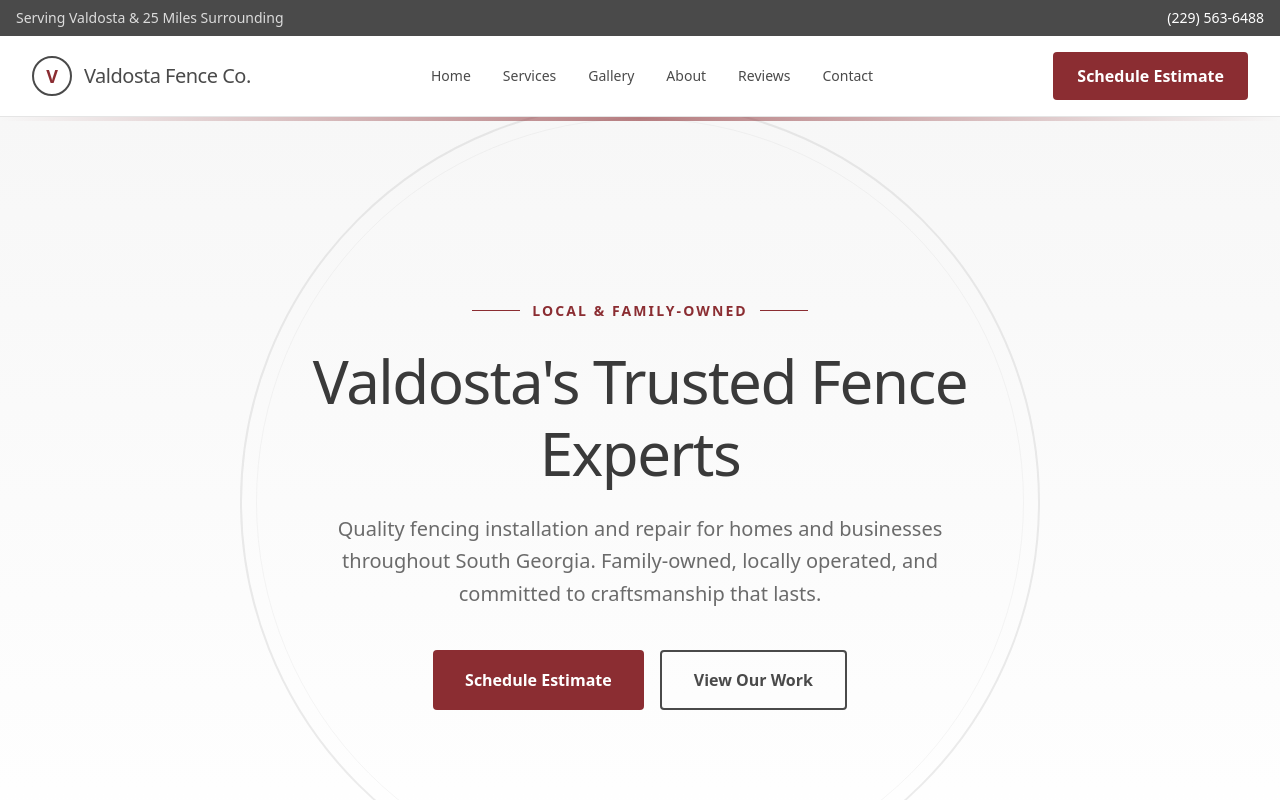
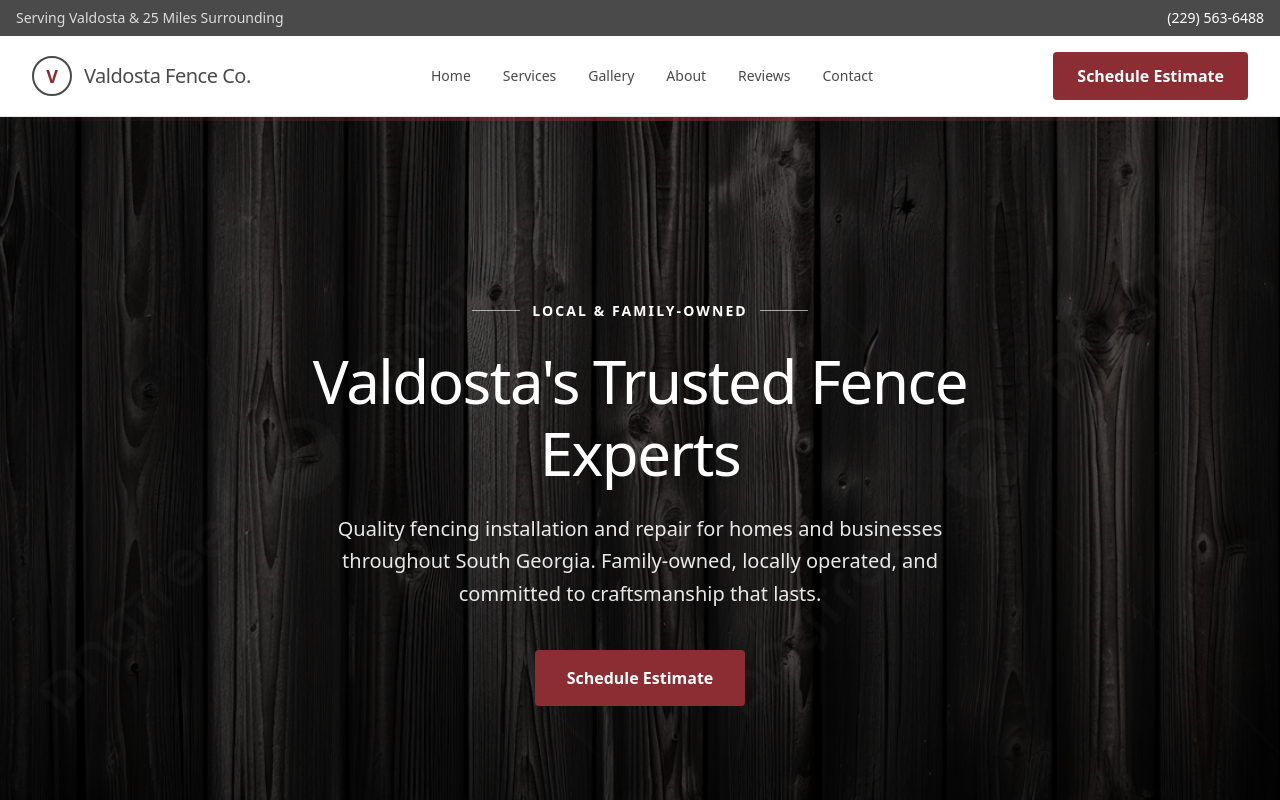
Before and after one commit to stephennewman/valdostafenceco, a Next.js app: page / in a window 1280 px wide. Shown: the top 800 px of the page. Built offline with nearby package versions, Linux system fonts and the light colour scheme.

Commit message:
feat: Hero background image, avatar faces on reviews, swap sections order

```diff
--- a/app/components/HeroSection.tsx
+++ b/app/components/HeroSection.tsx
@@ -24,6 +24,7 @@ export default function HeroSection({
   description,
   primaryCTA,
   secondaryCTA,
+  backgroundImage,
   size = "lg",
   centered = true,
 }: HeroSectionProps) {
@@ -33,8 +34,22 @@ export default function HeroSection({
     lg: "py-32 lg:py-44",
   };
 
+  const hasBackgroundImage = !!backgroundImage;
+
   return (
-    <section className={`relative ${heights[size]} overflow-hidden bg-white`}>
+    <section className={`relative ${heights[size]} overflow-hidden ${hasBackgroundImage ? 'bg-gray-900' : 'bg-white'}`}>
+      {/* Background Image */}
+      {hasBackgroundImage ? (
+        <>
+          <div
+            className="absolute inset-0 bg-cover bg-center bg-no-repeat"
+            style={{ backgroundImage: `url(${backgroundImage})` }}
+          />
+          {/* Dark overlay for text readability */}
+          <div className="absolute inset-0 bg-black/50" />
+        </>
+      ) : (
+        <>
           {/* Background with subtle gradient */}
           <div className="absolute inset-0 bg-gradient-to-b from-[var(--background-alt)] to-white" />
 
@@ -43,6 +58,8 @@ export default function HeroSection({
             <div className="absolute inset-0 rounded-full border-2 border-[var(--charcoal)]/10" />
             <div className="absolute inset-4 rounded-full border border-[var(--charcoal)]/5" />
           </div>
+        </>
+      )}
 
       {/* Accent lines */}
       <div className="absolute top-0 left-0 w-full h-1 bg-gradient-to-r from-transparent via-[var(--red)] to-transparent opacity-60" />
@@ -52,20 +69,20 @@ export default function HeroSection({
         <div className={`max-w-3xl ${centered ? "mx-auto text-center" : ""}`}>
           {subtitle && (
             <div className="inline-flex items-center gap-3 mb-6">
-              <span className="w-12 h-px bg-[var(--red)]" />
-              <span className="text-[var(--red)] font-semibold text-sm uppercase tracking-[0.15em]">
+              <span className={`w-12 h-px ${hasBackgroundImage ? 'bg-white/60' : 'bg-[var(--red)]'}`} />
+              <span className={`font-semibold text-sm uppercase tracking-[0.15em] ${hasBackgroundImage ? 'text-white' : 'text-[var(--red)]'}`}>
                 {subtitle}
               </span>
-              <span className="w-12 h-px bg-[var(--red)]" />
+              <span className={`w-12 h-px ${hasBackgroundImage ? 'bg-white/60' : 'bg-[var(--red)]'}`} />
             </div>
           )}
 
-          <h1 className="text-4xl sm:text-5xl lg:text-6xl font-[var(--font-serif)] text-[var(--charcoal-dark)] mb-6 leading-[1.1] tracking-tight">
+          <h1 className={`text-4xl sm:text-5xl lg:text-6xl font-[var(--font-serif)] mb-6 leading-[1.1] tracking-tight ${hasBackgroundImage ? 'text-white' : 'text-[var(--charcoal-dark)]'}`}>
             {title}
           </h1>
 
           {description && (
-            <p className="text-lg sm:text-xl text-[var(--gray)] mb-10 leading-relaxed max-w-2xl mx-auto">
+            <p className={`text-lg sm:text-xl mb-10 leading-relaxed max-w-2xl mx-auto ${hasBackgroundImage ? 'text-white/90' : 'text-[var(--gray)]'}`}>
               {description}
             </p>
           )}
--- a/app/page.tsx
+++ b/app/page.tsx
@@ -104,7 +104,7 @@ export default function Home() {
         title="Valdosta's Trusted Fence Experts"
         description="Quality fencing installation and repair for homes and businesses throughout South Georgia. Family-owned, locally operated, and committed to craftsmanship that lasts."
         primaryCTA={{ text: "Schedule Estimate", href: "/free-estimate" }}
-        secondaryCTA={{ text: "View Our Work", href: "/gallery" }}
+        backgroundImage="/valdostafenceco_hero.jpg"
         size="lg"
       />
 
@@ -148,47 +148,8 @@ export default function Home() {
         </div>
       </section>
 
-      {/* Services Section */}
+      {/* Recent Work Section */}
       <section className="py-20 lg:py-28 bg-[var(--background-alt)]">
-        <div className="max-w-7xl mx-auto px-4 sm:px-6 lg:px-8">
-          <div className="text-center max-w-2xl mx-auto mb-16">
-            <div className="inline-flex items-center gap-3 mb-4">
-              <span className="w-8 h-px bg-[var(--red)]" />
-              <span className="text-[var(--red)] font-semibold text-sm uppercase tracking-wider">
-                Our Services
-              </span>
-              <span className="w-8 h-px bg-[var(--red)]" />
-            </div>
-            <h2 className="text-3xl sm:text-4xl font-[var(--font-serif)] text-[var(--charcoal-dark)] mb-4">
-              Fencing Solutions for Every Need
-            </h2>
-            <p className="text-[var(--gray)] leading-relaxed">
-              From wood and vinyl to chain link and aluminum, we install and repair all types of residential and commercial fencing.
-            </p>
-          </div>
-
-          <div className="grid sm:grid-cols-2 lg:grid-cols-4 gap-6">
-            {featuredServices.map((service) => (
-              <ServiceCard
-                key={service.title}
-                title={service.title}
-                description={service.description}
-                href={service.href}
-                icon={service.icon}
-              />
-            ))}
-          </div>
-
-          <div className="text-center mt-12">
-            <CTAButton href="/services" variant="outline">
-              View All Services
-            </CTAButton>
-          </div>
-        </div>
-      </section>
-
-      {/* Recent Work Section */}
-      <section className="py-20 lg:py-28 bg-white">
         <div className="max-w-7xl mx-auto px-4 sm:px-6 lg:px-8">
           <div className="text-center max-w-2xl mx-auto mb-12">
             <div className="inline-flex items-center gap-3 mb-4">
@@ -226,6 +187,45 @@ export default function Home() {
           <div className="text-center mt-10">
             <CTAButton href="/gallery" variant="outline">
               View Full Gallery
+            </CTAButton>
+          </div>
+        </div>
+      </section>
+
+      {/* Services Section */}
+      <section className="py-20 lg:py-28 bg-white">
+        <div className="max-w-7xl mx-auto px-4 sm:px-6 lg:px-8">
+          <div className="text-center max-w-2xl mx-auto mb-16">
+            <div className="inline-flex items-center gap-3 mb-4">
+              <span className="w-8 h-px bg-[var(--red)]" />
+              <span className="text-[var(--red)] font-semibold text-sm uppercase tracking-wider">
+                Our Services
+              </span>
+              <span className="w-8 h-px bg-[var(--red)]" />
+            </div>
+            <h2 className="text-3xl sm:text-4xl font-[var(--font-serif)] text-[var(--charcoal-dark)] mb-4">
+              Fencing Solutions for Every Need
+            </h2>
+            <p className="text-[var(--gray)] leading-relaxed">
+              From wood and vinyl to chain link and aluminum, we install and repair all types of residential and commercial fencing.
+            </p>
+          </div>
+
+          <div className="grid sm:grid-cols-2 lg:grid-cols-4 gap-6">
+            {featuredServices.map((service) => (
+              <ServiceCard
+                key={service.title}
+                title={service.title}
+                description={service.description}
+                href={service.href}
+                icon={service.icon}
+              />
+            ))}
+          </div>
+
+          <div className="text-center mt-12">
+            <CTAButton href="/services" variant="outline">
+              View All Services
             </CTAButton>
           </div>
         </div>
```
Also changed, not shown: public/valdostafenceco_hero.jpg (added). Lines whose indentation alone changed are shown as unchanged.
